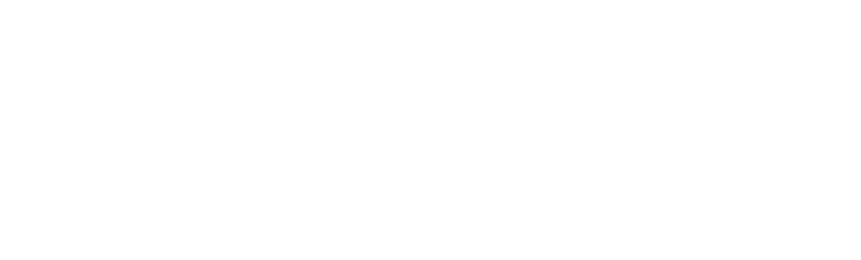
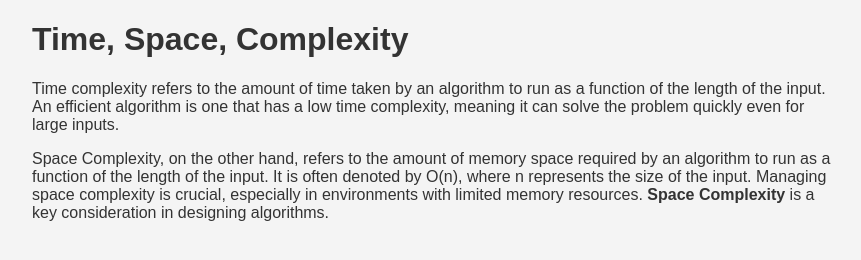
Before and after one commit to acciojob/time-and-space-complexity-smranjanmishra, a website: page main.html in a window 1280 px wide. Shown: the whole page, without its empty margins (208-1069 px from the left). Drawn offline with Linux system fonts and the light colour scheme.

Commit message:
created a submission

```diff
--- a/main.html
+++ b/main.html
@@ -1,16 +1,30 @@
 <!DOCTYPE html>
+<html>
+<head>
+    <title>Time and Space Complexity</title>
+    <style>
+        body {
+            font-family: Arial, sans-serif;
+            margin: 0;
+            padding: 0;
+            background-color: #f4f4f4;
+            color: #333;
+        }
 
-<html>
+        .container {
+            max-width: 800px;
+            margin: 20px auto;
+            padding: 0 20px;
+        }
+    </style>
+</head>
+<body>
 
-<head>
-	<link rel="stylesheet" href="styles.css">
-</head>
-
-<body>
-	<!-- the entire body must be written by student -->
-    <script type="text/javascript" src="./script.js">
-</script>
+<div class="container">
+    <h1>Time, Space, Complexity</h1>
+    <p>Time complexity refers to the amount of time taken by an algorithm to run as a function of the length of the input. An efficient algorithm is one that has a low time complexity, meaning it can solve the problem quickly even for large inputs.</p>
+    <p>Space Complexity, on the other hand, refers to the amount of memory space required by an algorithm to run as a function of the length of the input. It is often denoted by O(n), where n represents the size of the input. Managing space complexity is crucial, especially in environments with limited memory resources. <b>Space Complexity</b> is a key consideration in designing algorithms.</p>
+</div>
 
 </body>
-
 </html>
```
